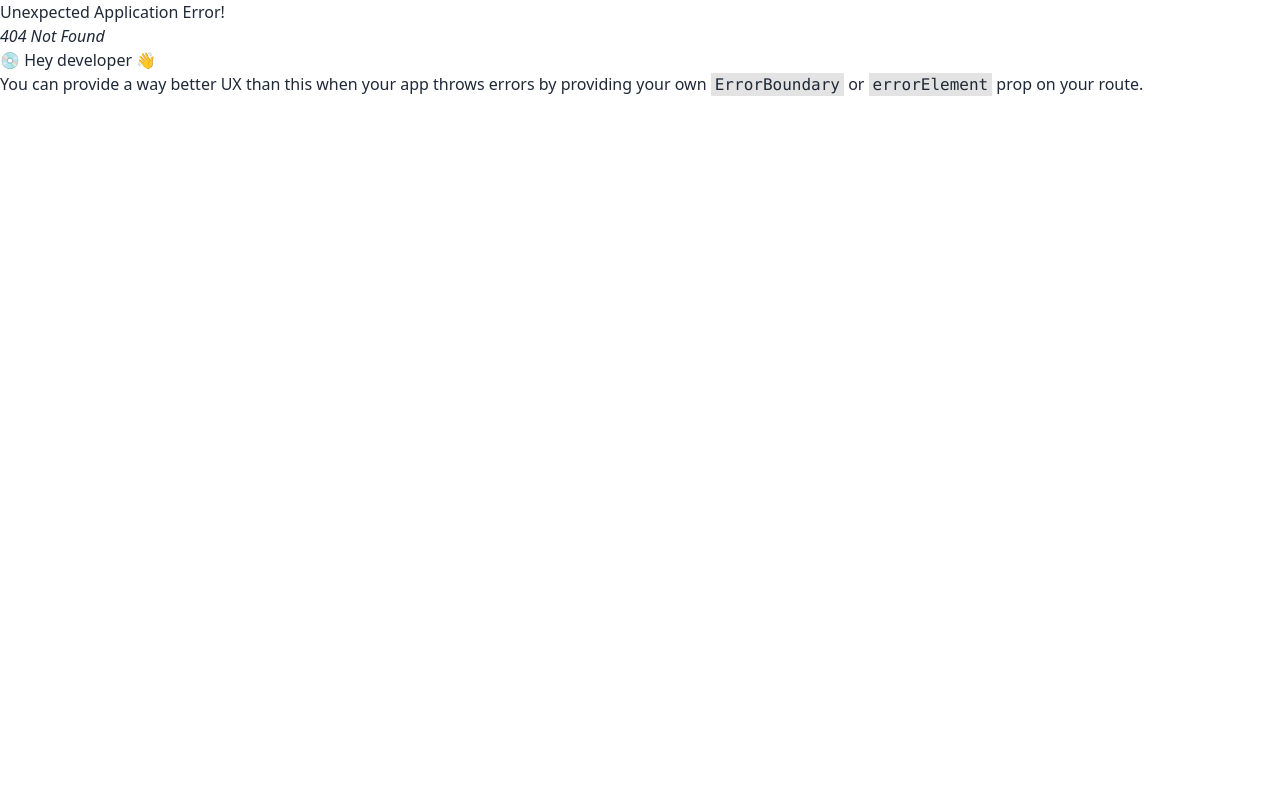
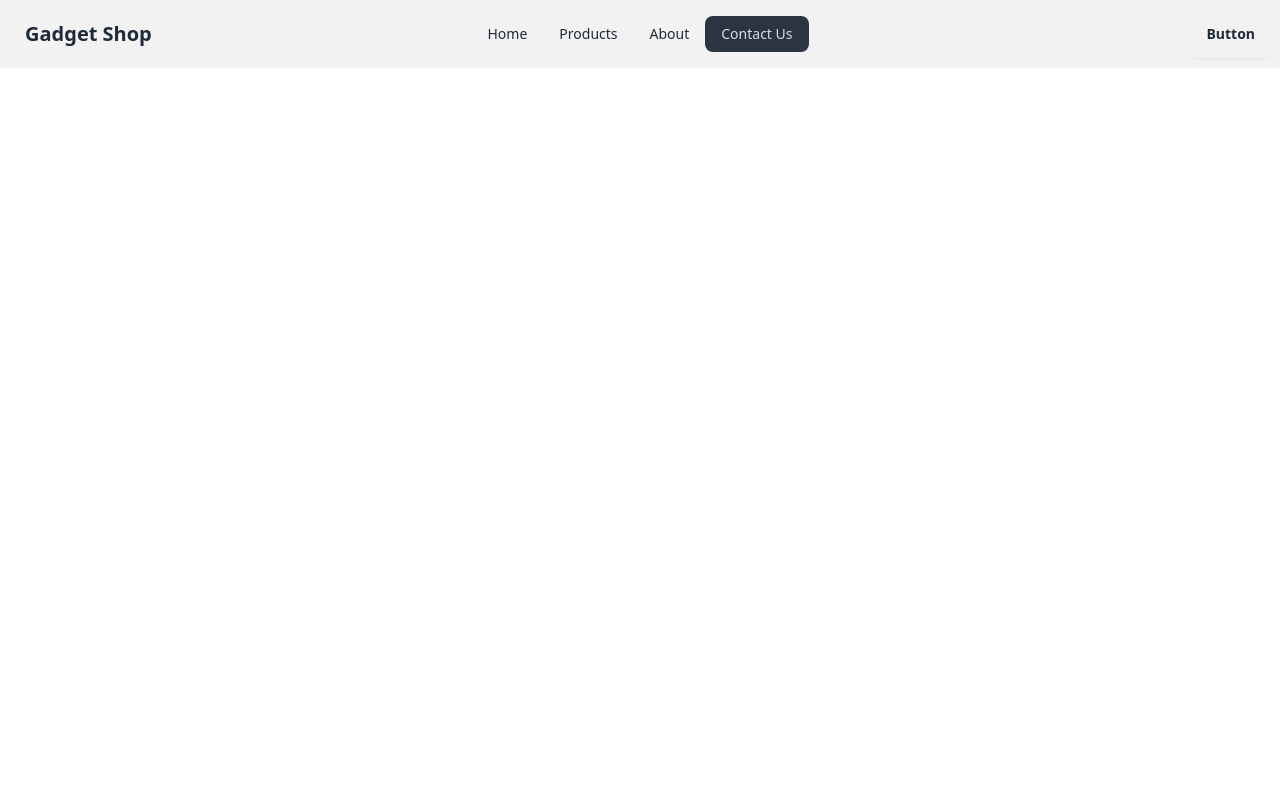
Before and after one commit to i-am-surovi/Gadget-shop, a React (Vite) app: page /contact-us in a window 1280 px wide. Before the commit this address had no page. Shown: the top 800 px of the page. Built offline with nearby package versions, Linux system fonts and the light colour scheme.

Commit message:
Nav Bar created by NavLink

```diff
--- a/src/components/Navbar.jsx
+++ b/src/components/Navbar.jsx
@@ -1,4 +1,5 @@
 import React from 'react'
+import { NavLink } from 'react-router-dom'
 
 const Navbar = () => {
   return (
@@ -33,21 +34,22 @@ const Navbar = () => {
         <li><a>Item 3</a></li>
       </ul>
     </div>
-    <a className="btn btn-ghost text-xl">daisyUI</a>
+    <h2 className="btn btn-ghost text-xl">Gadget Shop</h2>
   </div>
   <div className="navbar-center hidden lg:flex">
     <ul className="menu menu-horizontal px-1">
-      <li><a>Item 1</a></li>
       <li>
-        <details>
-          <summary>Parent</summary>
-          <ul className="p-2">
-            <li><a>Submenu 1</a></li>
-            <li><a>Submenu 2</a></li>
-          </ul>
-        </details>
+        <NavLink to="/">Home</NavLink>
       </li>
-      <li><a>Item 3</a></li>
+      <li>
+        <NavLink to="/products">Products</NavLink>
+      </li>
+      <li>
+        <NavLink to="/about">About</NavLink>
+      </li>
+      <li>
+        <NavLink to="/contact-us">Contact Us</NavLink>
+      </li>
     </ul>
   </div>
   <div className="navbar-end">
--- /dev/null
+++ b/src/pages/About.jsx
@@ -0,0 +1,9 @@
+const About = () => {
+  return (
+    <div>
+
+    </div>
+  )
+}
+
+export default About
--- /dev/null
+++ b/src/pages/Contact.jsx
@@ -0,0 +1,9 @@
+const Contact = () => {
+  return (
+    <div>
+
+    </div>
+  )
+}
+
+export default Contact
--- /dev/null
+++ b/src/pages/Products.jsx
@@ -0,0 +1,9 @@
+const Products = () => {
+  return (
+    <div>
+
+    </div>
+  )
+}
+
+export default Products
```
Also changed, not shown: src/routes/routes.jsx (+15 -0 lines).
